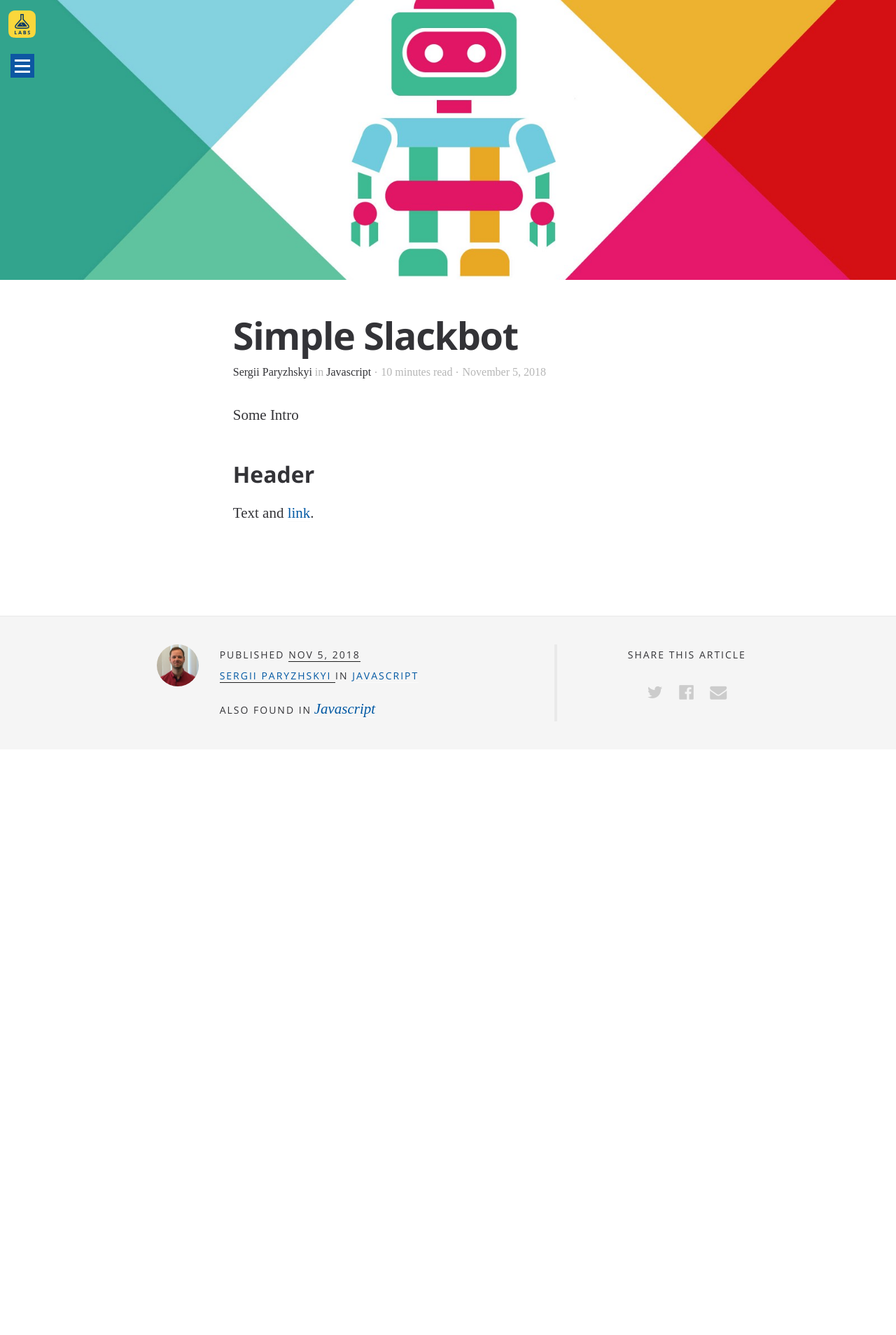
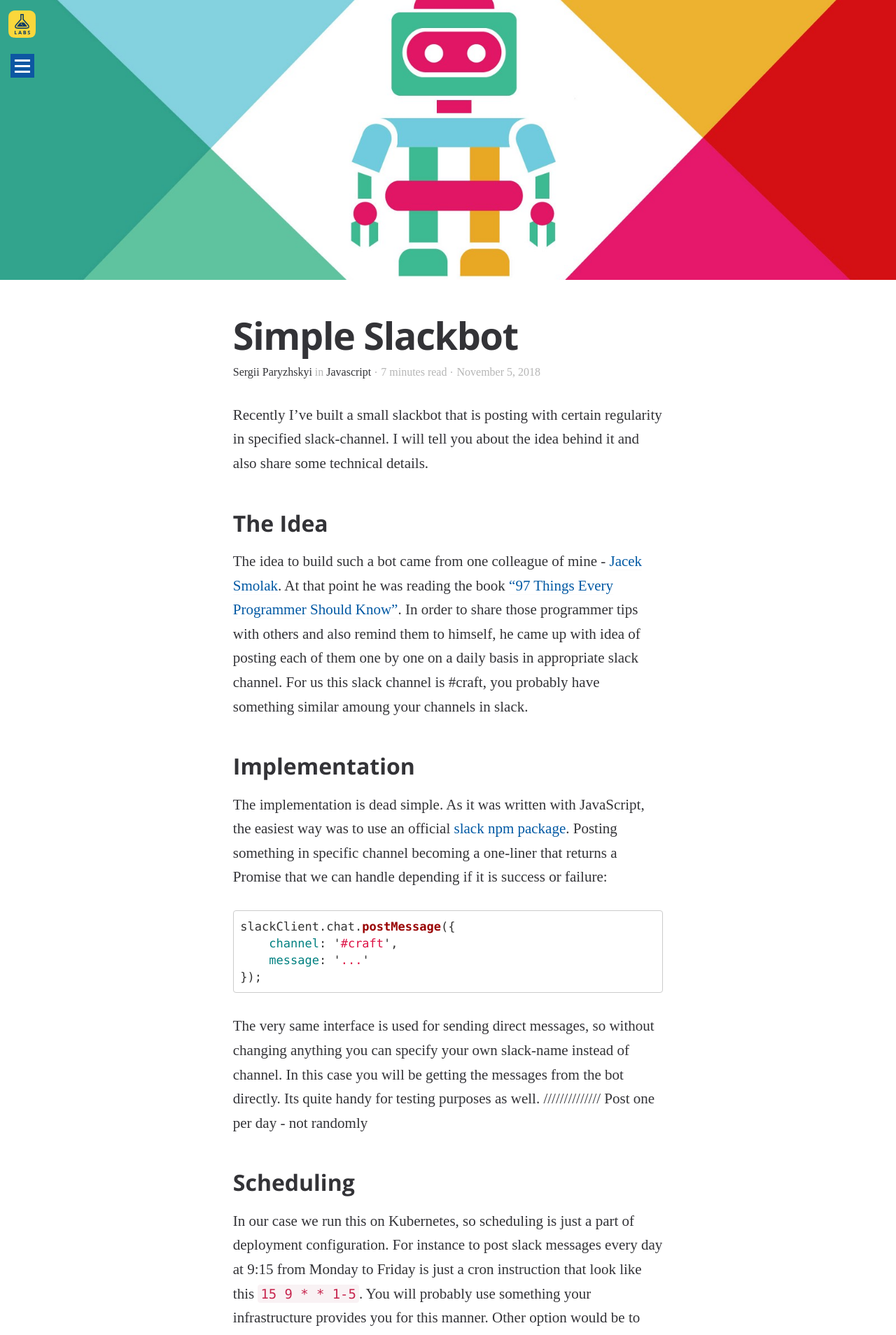
Before and after one commit to holidaycheck/tech-blog, a Jekyll site: the page built from _posts/2018-11-06-simple-slackbot.md, in a window 1280 px wide. Shown: the top 1908 px of the page at 70% size. Built offline with Jekyll 4.4.1, drawn with Linux system fonts in a browser that asks for light colours; some web fonts are replaced; some of the changed text lies outside the part shown.

Commit message:
Add sections and initial text of the blogpost

````diff
--- a/_posts/2018-11-06-simple-slackbot.md
+++ b/_posts/2018-11-06-simple-slackbot.md
@@ -6,17 +6,48 @@
 author_name: Sergii Paryzhskyi
 author_url : /author/sergii_paryzhskyi
 author_avatar: sergii_paryzhskyi
-read_time : 10
+read_time : 7
 show_related_posts: false
 square_related: recommend-wolf
 feature_image: posts/2018-11-06-simple-slackbot/poster.jpg
 ---
 
-Some Intro
+Recently I've built a small slackbot that is posting with certain regularity in specified slack-channel. I will tell you about the idea behind it and also share some technical details.
 
 
-## Header
+## The Idea
 
-Text and [link][link-name].
+The idea to build such a bot came from one colleague of mine - [Jacek Smolak][jacek]. At that point he was reading the book ["97 Things Every Programmer Should Know"][book-link]. In order to share those programmer tips with others and also remind them to himself, he came up with idea of posting each of them one by one on a daily basis in appropriate slack channel. For us this slack channel is #craft, you probably have something similar amoung your channels in slack.
 
-[link-name]: https://google.com
+
+## Implementation
+
+The implementation is dead simple. As it was written with JavaScript, the easiest way was to use an official [slack npm package][slack-npm]. Posting something in specific channel becoming a one-liner that returns a Promise that we can handle depending if it is success or failure:
+
+```js
+slackClient.chat.postMessage({
+    channel: '#craft',
+    message: '...'
+});
+```
+
+The very same interface is used for sending direct messages, so without changing anything you can specify your own slack-name instead of channel. In this case you will be getting the messages from the bot directly. Its quite handy for testing purposes as well.
+////////////// Post one per day - not randomly
+
+
+## Scheduling
+
+In our case we run this on Kubernetes, so scheduling is just a part of deployment configuration. For instance to post slack messages every day at 9:15 from Monday to Friday is just a cron instruction that look like this `15 9 * * 1-5`.
+You will probably use something your infrastructure provides you for this manner. Other option would be to use one of the many js-scheduler packages, which providing this functionality. One example of popular and well documented package called [cron-scheduler][cron-scheduler]
+
+
+## Try it
+
+As I've mentioned before, this project is open sourced, so you can actually try it out and run for your slack as well. You can find the source code [here][github-quote-bot]. What needs to be specified is a name of the json file which serve as a source for information that has to be posted, and name of a Slack-channel where it should be posted. This customization allows us to use the same bot for very different purposes. For instance, with other source of data it serves us as a bot that post a word of the day in a channel of german learners. You can probably come up with many other scenarios when it can be used. Feel free to open pull requests and make suggestions on how to improve it as well.
+
+
+[jacek]: http://techblog.holidaycheck.com/author/jaceksmolak/
+[book-link]: http://shop.oreilly.com/product/9780596809492.do
+[slack-npm]: https://www.npmjs.com/package/slack
+[cron-scheduler]: https://www.npmjs.com/package/cron-scheduler
+[github-quote-bot]: https://github.com/HeeL/quote-bot
````
